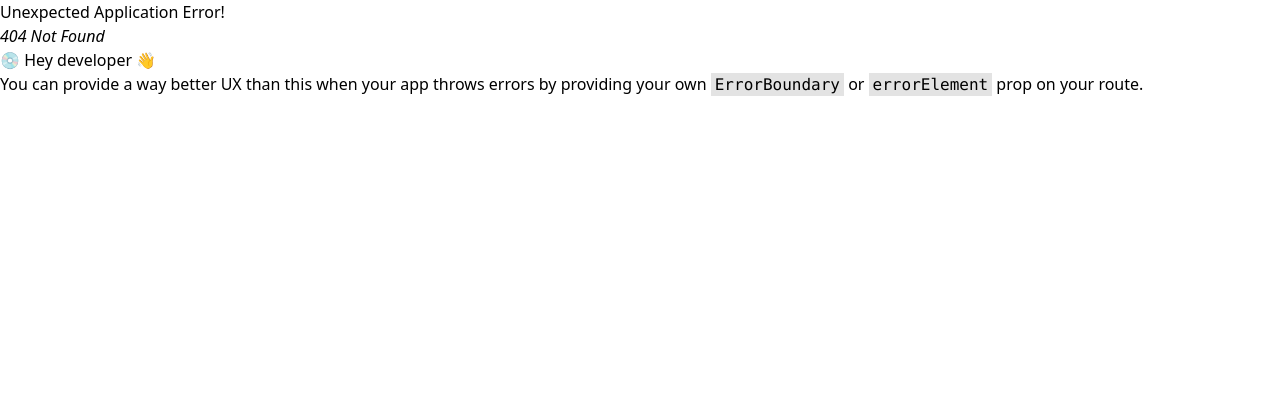
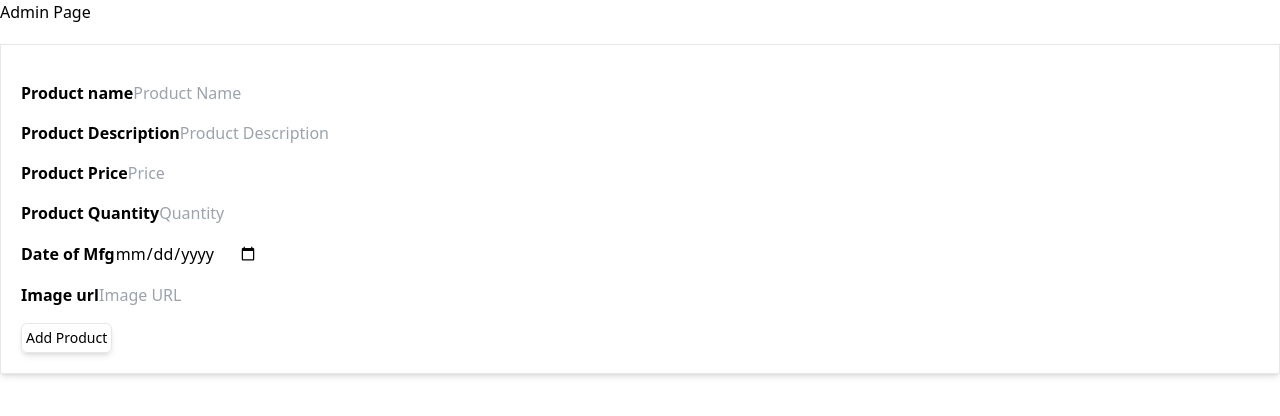
Before and after one commit to himanshuCoderr/ecommerce-app, a React (Create React App) app: page /admin in a window 1280 px wide. Before the commit this address had no page. Shown: the top 416 px of the page. Built offline with nearby package versions, Linux system fonts and the light colour scheme.

Commit message:
Admin Page added

```diff
--- a/src/Admin/Pages/AddProduct.jsx
+++ b/src/Admin/Pages/AddProduct.jsx
@@ -23,8 +23,12 @@ function AddProduct({ addProduct }) {
   };
 
   return (
+    <div className='shadow-md border-[1px] mt-5 m-auto p-5' >
     <form onSubmit={handleSubmit}>
+    <div className='mt-4' m-auto p-5  >
+      <label htmlFor="pn" className='font-bold' >Product name</label>
       <input
+        id="pn"
         type="text"
         name="name"
         placeholder="Product Name"
@@ -32,7 +36,11 @@ function AddProduct({ addProduct }) {
         onChange={handleChange}
         required
       />
+      </div>
+      <div className='mt-4'  >
+      <label htmlFor="pn" className='font-bold' >Product Description</label>
       <input
+        id="pd"
         type="text"
         name="description"
         placeholder="Product Description"
@@ -40,6 +48,9 @@ function AddProduct({ addProduct }) {
         onChange={handleChange}
         required
       />
+      </div>
+      <div className='mt-4'  >
+      <label htmlFor="pn" className='font-bold' >Product Price</label>
       <input
         type="number"
         name="price"
@@ -48,6 +59,9 @@ function AddProduct({ addProduct }) {
         onChange={handleChange}
         required
       />
+      </div>
+      <div className='mt-4'  >
+      <label htmlFor="pn" className='font-bold' >Product Quantity</label>
       <input
         type="number"
         name="quantity"
@@ -56,6 +70,9 @@ function AddProduct({ addProduct }) {
         onChange={handleChange}
         required
       />
+      </div>
+      <div className='mt-4'  >
+      <label htmlFor="pn" className='font-bold' >Date of Mfg</label>
       <input
         type="date"
         name="dateOfMfg"
@@ -63,6 +80,9 @@ function AddProduct({ addProduct }) {
         onChange={handleChange}
         required
       />
+      </div>
+      <div className='mt-4'>
+      <label htmlFor="pn" className='font-bold' >Image url</label>
       <input
         type="text"
         name="image"
@@ -70,8 +90,10 @@ function AddProduct({ addProduct }) {
         value={product.image}
         onChange={handleChange}
       />
-      <button type="submit">Add Product</button>
+      </div>
+      <button type="submit" className='mt-4 block p-1 rounded-md border-[1px] shadow-md text-sm' >Add Product</button>
     </form>
+    </div>
   );
 }
 
--- a/src/Admin/Pages/AdminHome.jsx
+++ b/src/Admin/Pages/AdminHome.jsx
@@ -1,7 +1,9 @@
-
+import AddProduct from "./AddProduct"
 const AdminHome = () => {
     return(<div>
         Admin Page
-
+        <AddProduct/>
     </div>)
 }
+
+export default AdminHome
--- a/src/App.js
+++ b/src/App.js
@@ -1,6 +1,7 @@
 import logo from './logo.svg';
 import './App.css';
 import Home from './Pages/Home/Home';
+import AdminHome from './Admin/Pages/AdminHome';
 import { useContext } from 'react';
 import Login from './Pages/Login/Login';
 import SignUp from './Pages/SignUp/SignUp';
@@ -18,6 +19,9 @@ const router  = createBrowserRouter([
   },{
     path : "/signup",
     element : <SignUp />
+  },{
+    path : "/admin",
+    element : <AdminHome />
   }
 
 ])
```
